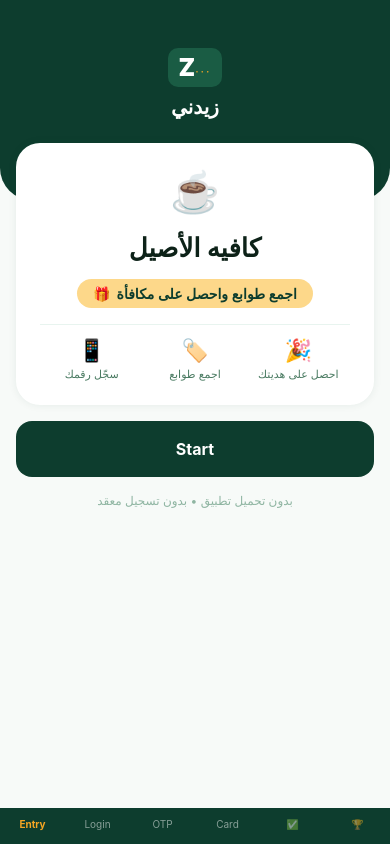
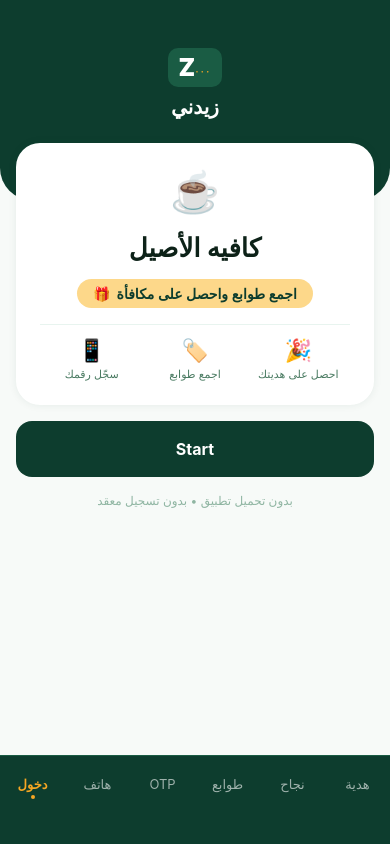
Before and after one commit to AbouSaad22/zidme-app, a React Native app: screen / in a window 390 px wide. Built offline with nearby package versions, Linux system fonts and the light colour scheme.

Commit message:
Fix nav bar size and bottom padding

```diff
--- a/App.js
+++ b/App.js
@@ -527,10 +527,11 @@ export default function App() {
     <View style={{ flex: 1 }}>
       {screens[screen]}
       {/* Dev nav bar */}
-      <View style={{ flexDirection: 'row', backgroundColor: C.primary, paddingBottom: 8, paddingTop: 4 }}>
-        {[['Entry','CustomerEntry'],['Login','PhoneLogin'],['OTP','OTPVerification'],['Card','StampCard'],['✅','StampSuccess'],['🏆','RewardReady']].map(([label, name]) => (
-          <TouchableOpacity key={name} onPress={() => navigate(name)} style={{ flex: 1, alignItems: 'center', paddingVertical: 6 }}>
-            <Text style={{ fontSize: 10, color: screen === name ? C.accent : 'rgba(255,255,255,0.5)', fontWeight: screen === name ? '700' : '400' }}>{label}</Text>
+      <View style={{ flexDirection: 'row', backgroundColor: C.primary, paddingBottom: 28, paddingTop: 10, borderTopWidth: 1, borderTopColor: C.primaryLight }}>
+        {[['دخول','CustomerEntry'],['هاتف','PhoneLogin'],['OTP','OTPVerification'],['طوابع','StampCard'],['نجاح','StampSuccess'],['هدية','RewardReady']].map(([label, name]) => (
+          <TouchableOpacity key={name} onPress={() => navigate(name)} style={{ flex: 1, alignItems: 'center', paddingVertical: 10, minHeight: 50 }}>
+            <Text style={{ fontSize: 13, color: screen === name ? C.accent : 'rgba(255,255,255,0.6)', fontWeight: screen === name ? '700' : '400', textAlign: 'center' }}>{label}</Text>
+            {screen === name && <View style={{ width: 4, height: 4, borderRadius: 2, backgroundColor: C.accent, marginTop: 3 }} />}
           </TouchableOpacity>
         ))}
       </View>
```
